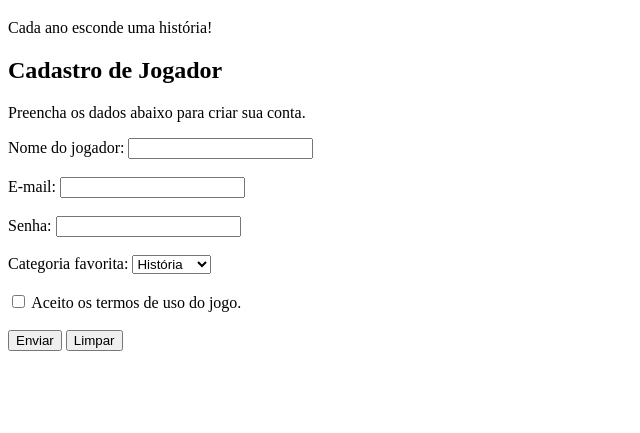
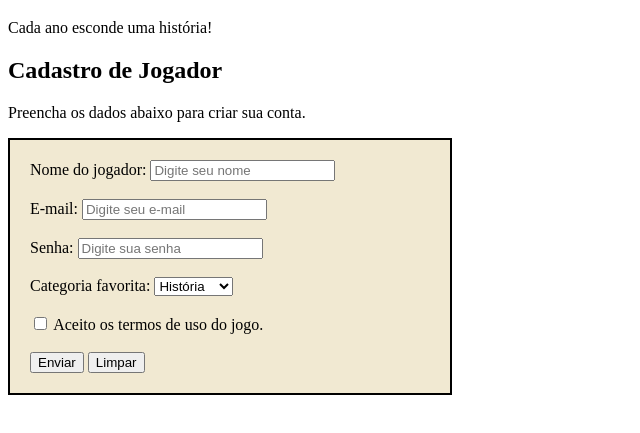
Before and after one commit to Gustavo24104/ppi-trabalhos, a plain HTML site: page trabalho1/cadastro.html in a window 1280 px wide. Shown: the part 61-494 px from the top of the page, without its empty margins (0-640 px from the left). Drawn offline with Linux system fonts and the light colour scheme.

Commit message:
1c implementada

```diff
--- a/trabalho1/cadastro.html
+++ b/trabalho1/cadastro.html
@@ -5,6 +5,15 @@
 <head>
     <meta charset="UTF-8">
     <title>Cadastro - Game of the Years</title>
+
+    <style>
+        form {
+            background-color: rgb(241,233,210);
+            border: 2px solid rgb(0, 0, 0);
+            width: 400px;
+            padding: 20px;
+        }
+    </style>
 </head>
 
 <body>
@@ -20,17 +29,17 @@
     <form action="#" method="post">
 
         <label for="nome">Nome do jogador:</label>
-        <input type="text" id="nome" name="nome" required>
+        <input type="text" id="nome" name="nome" placeholder="Digite seu nome" required>
 
         <br><br>
 
         <label for="email">E-mail:</label>
-        <input type="email" id="email" name="email" required>
+        <input type="email" id="email" name="email" placeholder="Digite seu e-mail" required>
 
         <br><br>
 
         <label for="senha">Senha:</label>
-        <input type="password" id="senha" name="senha" required>
+        <input type="password" id="senha" name="senha" placeholder="Digite sua senha" required>
 
         <br><br>
 
```
